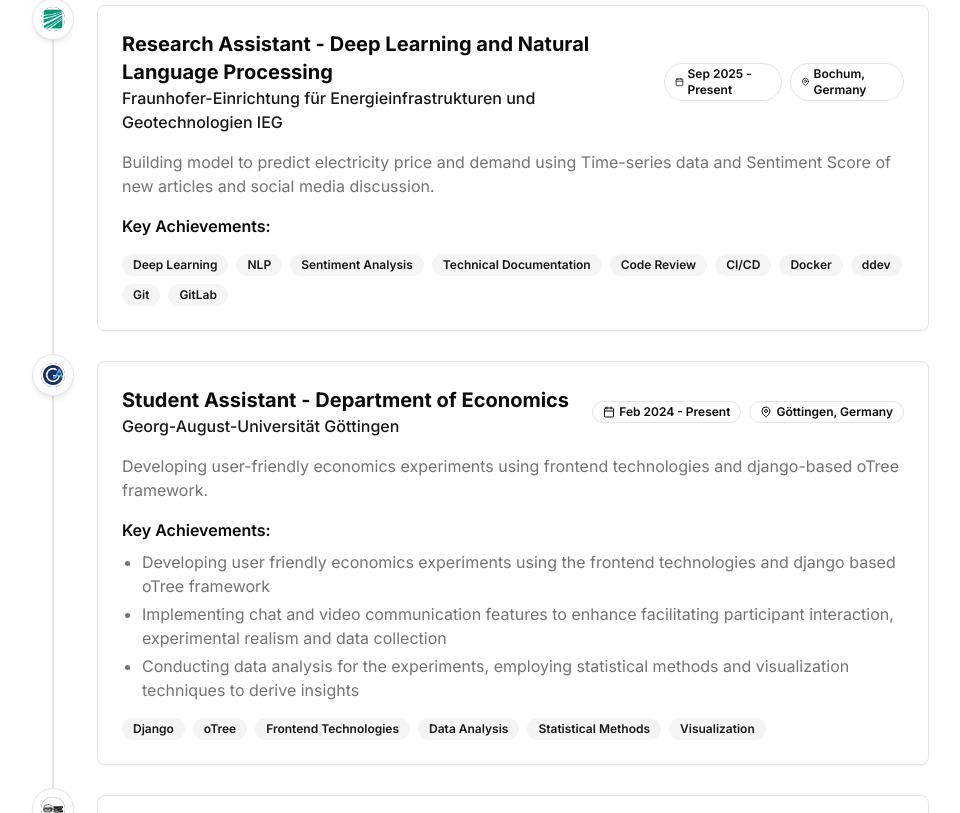
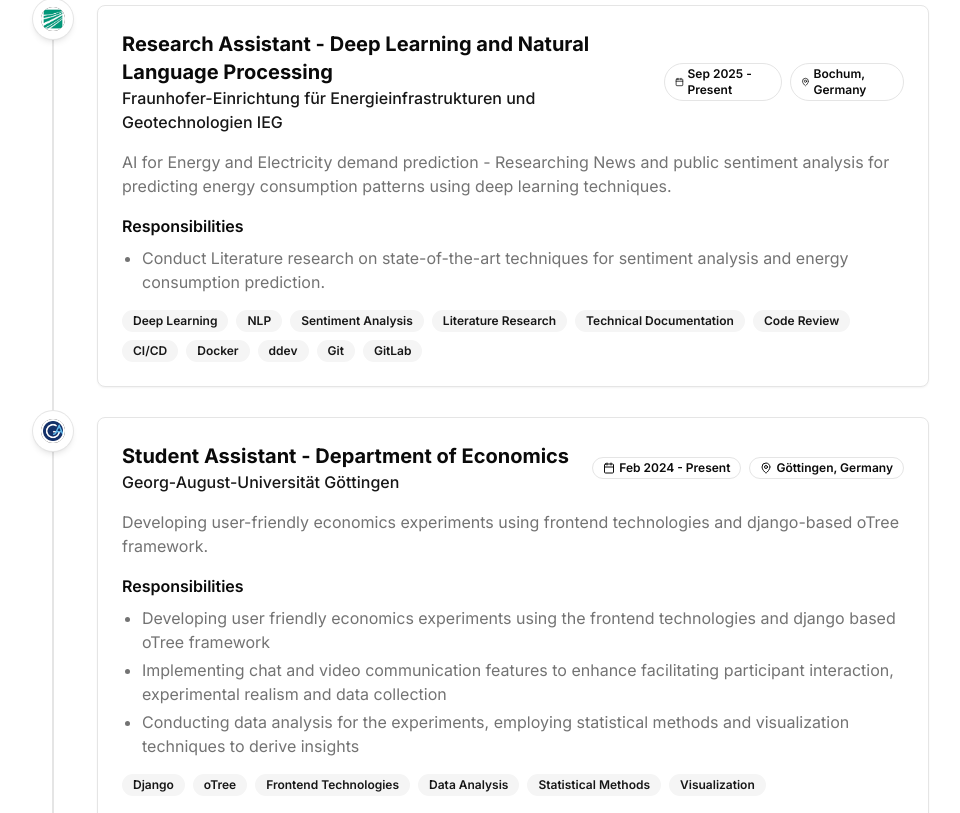
Before and after one commit to mohdUwaish59/Personal-Website, a Next.js app: page / in a window 1280 px wide. Shown: the part 3047-3860 px from the top of the page, without its empty margins (159-1119 px from the left). Built offline with nearby package versions, Linux system fonts and the light colour scheme; no server answers.

Commit message:
Chore: Updating work experience

```diff
--- a/components/WorkExperience.tsx
+++ b/components/WorkExperience.tsx
@@ -15,11 +15,12 @@
     company: "Fraunhofer-Einrichtung für Energieinfrastrukturen und Geotechnologien IEG",
     location: "Bochum, Germany",
     period: "Sep 2025 - Present",
-    description: "Building model to predict electricity price and demand using Time-series data and Sentiment Score of new articles and social media discussion.",
+    description: "AI for Energy and Electricity demand prediction - Researching News and public sentiment analysis for predicting energy consumption patterns using deep learning techniques.",
     achievements: [
+      "Conduct Literature research on state-of-the-art techniques for sentiment analysis and energy consumption prediction."
 
     ],
-    skills: ["Deep Learning", "NLP", "Sentiment Analysis", "Technical Documentation", "Code Review", "CI/CD", "Docker", "ddev", "Git", "GitLab"],
+    skills: ["Deep Learning", "NLP", "Sentiment Analysis","Literature Research", "Technical Documentation", "Code Review", "CI/CD", "Docker", "ddev", "Git", "GitLab"],
     logo: "/company_logos/fraunhofer.jpg"
   },
   {
@@ -163,7 +164,7 @@
                         <p className="text-muted-foreground mb-4">{experience.description}</p>
 
                         <div className="mb-4">
-                          <h4 className="font-semibold mb-2">Key Achievements:</h4>
+                          <h4 className="font-semibold mb-2">Responsibilities</h4>
                           <ul className="list-disc pl-5 space-y-1 text-muted-foreground">
                             {experience.achievements.map((achievement, i) => (
                               <li key={i}>{achievement}</li>
```
